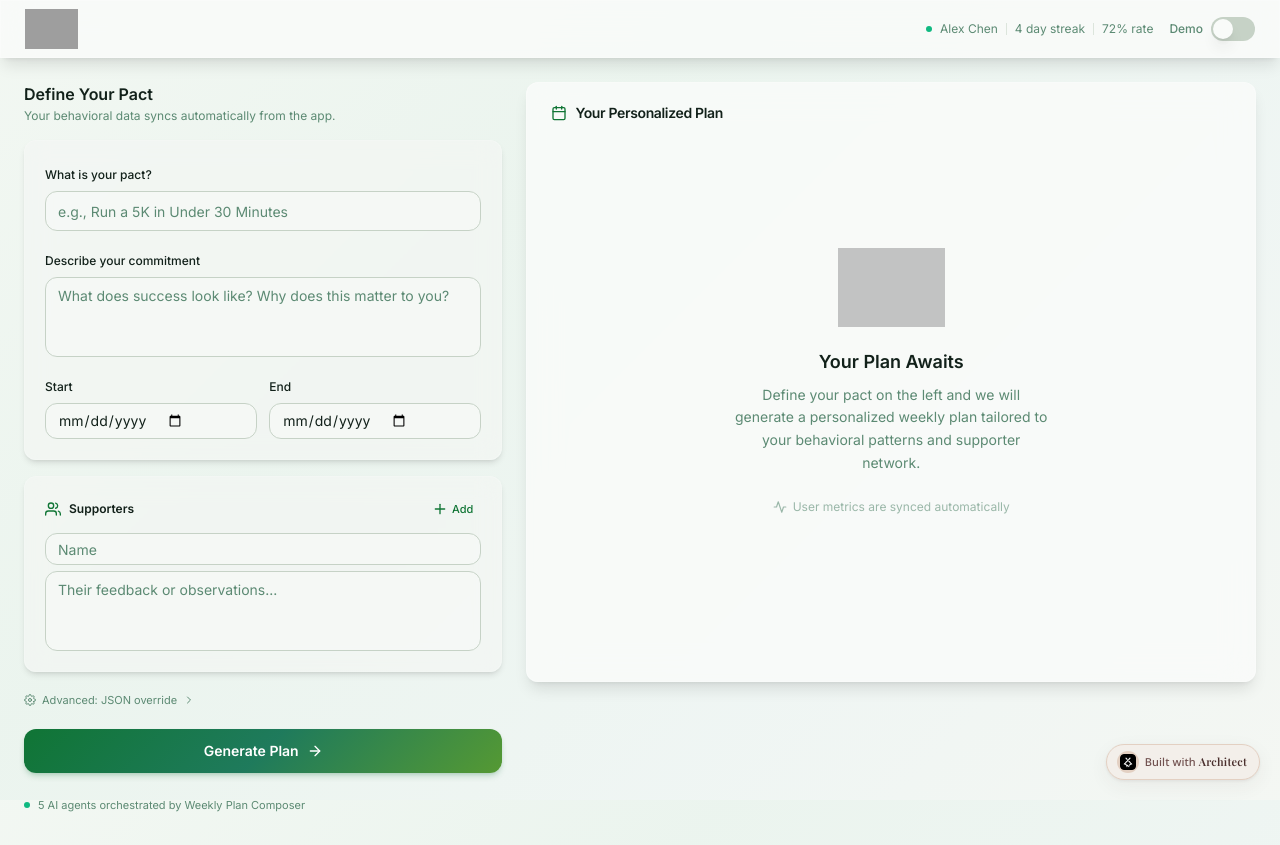
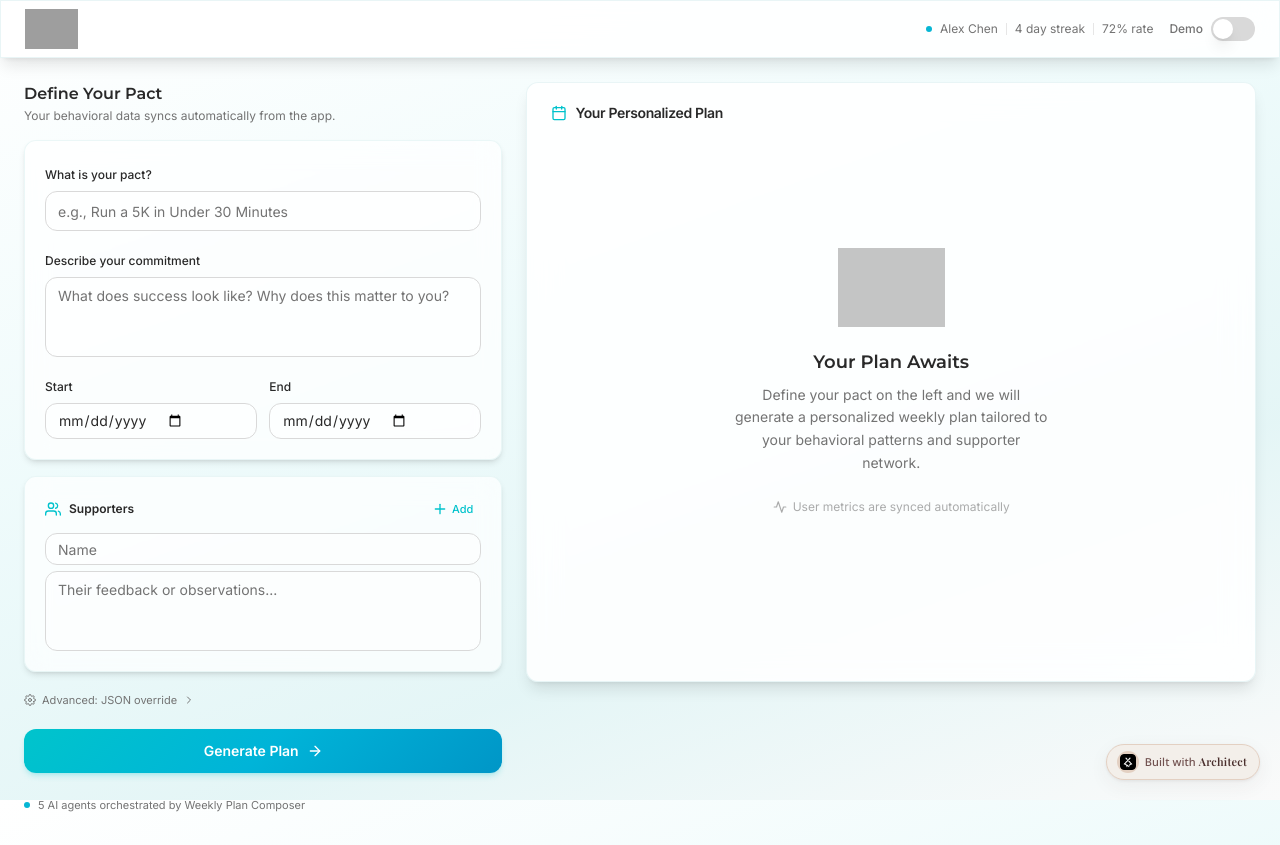
Before and after one commit to Lyzr-Apps/goal-architect-swift-studio-9g4v, a Next.js app: page / in a window 1280 px wide. Built offline with nearby package versions, Linux system fonts and the light colour scheme; grey boxes are pictures that could not be loaded.

Commit message:
feat: updated color system and typography to match GroPact brand theme, converted colors to HSL, and applied changes across components

```diff
--- a/app/globals.css
+++ b/app/globals.css
@@ -4,68 +4,68 @@
 
 @layer base {
   :root {
-    --background: 120 15% 98%;
-    --foreground: 150 30% 10%;
-    --card: 120 15% 96%;
-    --card-foreground: 150 30% 10%;
-    --popover: 120 15% 94%;
-    --popover-foreground: 150 30% 10%;
-    --primary: 142 76% 26%;
-    --primary-foreground: 120 15% 98%;
-    --secondary: 120 15% 92%;
-    --secondary-foreground: 150 30% 15%;
-    --accent: 160 60% 30%;
-    --accent-foreground: 120 15% 98%;
+    --background: 0 0% 100%;
+    --foreground: 0 0% 16%;
+    --card: 0 0% 95%;
+    --card-foreground: 0 0% 16%;
+    --popover: 0 0% 95%;
+    --popover-foreground: 0 0% 16%;
+    --primary: 183 100% 40%;
+    --primary-foreground: 0 0% 100%;
+    --secondary: 182 63% 91%;
+    --secondary-foreground: 0 0% 16%;
+    --accent: 183 100% 40%;
+    --accent-foreground: 0 0% 100%;
     --destructive: 0 84% 60%;
     --destructive-foreground: 0 0% 98%;
-    --muted: 120 12% 90%;
-    --muted-foreground: 150 20% 45%;
-    --border: 120 15% 88%;
-    --input: 120 12% 80%;
-    --ring: 142 76% 26%;
-    --radius: 0.875rem;
-    --sidebar-background: 120 15% 95%;
-    --sidebar-foreground: 150 30% 10%;
-    --sidebar-border: 120 15% 88%;
-    --sidebar-primary: 142 76% 26%;
-    --sidebar-primary-foreground: 120 15% 98%;
-    --sidebar-accent: 120 15% 90%;
-    --sidebar-accent-foreground: 150 30% 10%;
-    --chart-1: 142 76% 26%;
-    --chart-2: 160 60% 30%;
-    --chart-3: 100 50% 40%;
-    --chart-4: 180 55% 35%;
-    --chart-5: 80 60% 45%;
+    --muted: 0 0% 95%;
+    --muted-foreground: 0 0% 45%;
+    --border: 0 0% 90%;
+    --input: 0 0% 85%;
+    --ring: 183 100% 40%;
+    --radius: 0.75rem;
+    --sidebar-background: 0 0% 95%;
+    --sidebar-foreground: 0 0% 16%;
+    --sidebar-border: 0 0% 90%;
+    --sidebar-primary: 183 100% 40%;
+    --sidebar-primary-foreground: 0 0% 100%;
+    --sidebar-accent: 182 63% 91%;
+    --sidebar-accent-foreground: 0 0% 16%;
+    --chart-1: 183 100% 40%;
+    --chart-2: 183 80% 50%;
+    --chart-3: 183 60% 60%;
+    --chart-4: 183 40% 70%;
+    --chart-5: 183 30% 80%;
   }
 
   .dark {
-    --background: 150 20% 6%;
-    --foreground: 120 15% 95%;
-    --card: 150 20% 8%;
-    --card-foreground: 120 15% 95%;
-    --popover: 150 20% 8%;
-    --popover-foreground: 120 15% 95%;
-    --primary: 142 76% 36%;
-    --primary-foreground: 120 15% 98%;
-    --secondary: 150 15% 15%;
-    --secondary-foreground: 120 15% 95%;
-    --muted: 150 12% 18%;
-    --muted-foreground: 120 12% 65%;
-    --accent: 160 60% 30%;
-    --accent-foreground: 120 15% 98%;
+    --background: 0 0% 8%;
+    --foreground: 0 0% 95%;
+    --card: 0 0% 11%;
+    --card-foreground: 0 0% 95%;
+    --popover: 0 0% 11%;
+    --popover-foreground: 0 0% 95%;
+    --primary: 183 100% 40%;
+    --primary-foreground: 0 0% 100%;
+    --secondary: 0 0% 16%;
+    --secondary-foreground: 0 0% 95%;
+    --muted: 0 0% 16%;
+    --muted-foreground: 0 0% 65%;
+    --accent: 183 100% 40%;
+    --accent-foreground: 0 0% 100%;
     --destructive: 0 62.8% 30.6%;
     --destructive-foreground: 0 0% 98%;
-    --border: 150 12% 18%;
-    --input: 150 12% 18%;
-    --ring: 142 76% 36%;
-    --sidebar-background: 150 20% 7%;
-    --sidebar-foreground: 120 15% 95%;
-    --sidebar-primary: 142 76% 36%;
-    --sidebar-primary-foreground: 120 15% 98%;
-    --sidebar-accent: 150 12% 15%;
-    --sidebar-accent-foreground: 120 15% 95%;
-    --sidebar-border: 150 12% 18%;
-    --sidebar-ring: 142 76% 36%;
+    --border: 0 0% 18%;
+    --input: 0 0% 18%;
+    --ring: 183 100% 40%;
+    --sidebar-background: 0 0% 9%;
+    --sidebar-foreground: 0 0% 95%;
+    --sidebar-primary: 183 100% 40%;
+    --sidebar-primary-foreground: 0 0% 100%;
+    --sidebar-accent: 0 0% 15%;
+    --sidebar-accent-foreground: 0 0% 95%;
+    --sidebar-border: 0 0% 18%;
+    --sidebar-ring: 183 100% 40%;
   }
 }
 
@@ -76,26 +76,34 @@
   body {
     @apply bg-background text-foreground;
     min-height: 100vh;
-    background: linear-gradient(135deg, hsl(120 25% 96%) 0%, hsl(140 30% 94%) 35%, hsl(160 25% 95%) 70%, hsl(100 20% 96%) 100%);
+    font-family: var(--font-inter), 'Inter', system-ui, sans-serif;
+    background: linear-gradient(160deg, hsl(0 0% 100%) 0%, hsl(182 63% 96%) 40%, hsl(182 50% 93%) 70%, hsl(0 0% 98%) 100%);
     background-attachment: fixed;
+  }
+  h1, h2, h3, h4, h5, h6 {
+    font-family: var(--font-montserrat), 'Montserrat', system-ui, sans-serif;
   }
 }
 
 @layer utilities {
   .glass-card {
     @apply backdrop-blur-md border shadow-md;
-    background: hsla(120, 15%, 96%, 0.75);
-    border-color: rgba(255, 255, 255, 0.18);
+    background: hsla(0, 0%, 100%, 0.72);
+    border-color: hsla(183, 40%, 85%, 0.35);
   }
 
   .glass-card-strong {
     @apply backdrop-blur-lg border shadow-lg;
-    background: hsla(120, 15%, 98%, 0.85);
-    border-color: rgba(255, 255, 255, 0.25);
+    background: hsla(0, 0%, 100%, 0.88);
+    border-color: hsla(183, 40%, 85%, 0.4);
+  }
+
+  .gropact-gradient {
+    background: linear-gradient(135deg, #00C4CC 0%, #00B4D8 50%, #0096C7 100%);
   }
 
   .forest-gradient {
-    background: linear-gradient(135deg, hsl(142 76% 26%) 0%, hsl(160 60% 30%) 50%, hsl(100 50% 40%) 100%);
+    background: linear-gradient(135deg, #00C4CC 0%, #00B4D8 50%, #0096C7 100%);
   }
 
   .fade-in {
--- a/app/layout.tsx
+++ b/app/layout.tsx
@@ -1,12 +1,13 @@
 import type { Metadata } from 'next'
-import { Inter } from 'next/font/google'
+import { Inter, Montserrat } from 'next/font/google'
 import Script from 'next/script'
 import './globals.css'
 import { IframeLoggerInit } from '@/components/IframeLoggerInit'
 import ErrorBoundary from '@/components/ErrorBoundary'
 import { AgentInterceptorProvider } from '@/components/AgentInterceptorProvider'
 
-const inter = Inter({ subsets: ['latin'] })
+const inter = Inter({ subsets: ['latin'], variable: '--font-inter' })
+const montserrat = Montserrat({ subsets: ['latin'], variable: '--font-montserrat', weight: ['400', '500', '600', '700'] })
 
 export const metadata: Metadata = {
   title: 'GroPact - AI Goal Architect',
@@ -23,7 +24,7 @@ export default function RootLayout({
 }) {
   return (
     <html lang="en" suppressHydrationWarning>
-      <body className={inter.className}>
+      <body className={`${inter.variable} ${montserrat.variable} ${inter.className}`}>
         <IframeLoggerInit />
         <ErrorBoundary>
           <AgentInterceptorProvider>
--- a/app/page.tsx
+++ b/app/page.tsx
@@ -158,22 +158,22 @@ const EMPTY_PACT: PactForm = {
 // ── Helper Functions ────────────────────────────────────────────────
 function getDifficultyColor(difficulty: string): string {
   const d = (difficulty ?? '').toLowerCase()
-  if (d === 'easy') return 'bg-emerald-100 text-emerald-700 border-emerald-200'
+  if (d === 'easy') return 'bg-cyan-100 text-cyan-700 border-cyan-200'
   if (d === 'hard') return 'bg-red-100 text-red-700 border-red-200'
   return 'bg-amber-100 text-amber-700 border-amber-200'
 }
 
 function getDifficultyBorderColor(difficulty: string): string {
   const d = (difficulty ?? '').toLowerCase()
-  if (d === 'easy') return 'border-l-emerald-500'
+  if (d === 'easy') return 'border-l-cyan-500'
   if (d === 'hard') return 'border-l-red-500'
   return 'border-l-amber-500'
 }
 
 function getBehavioralStateLabel(state: string): { label: string; color: string; icon: string } {
   const s = (state ?? '').toLowerCase()
-  if (s === 'new') return { label: 'New User', color: 'bg-blue-100 text-blue-700 border-blue-200', icon: 'new' }
-  if (s === 'consistent') return { label: 'Consistent Performer', color: 'bg-emerald-100 text-emerald-700 border-emerald-200', icon: 'consistent' }
+  if (s === 'new') return { label: 'New User', color: 'bg-cyan-100 text-cyan-700 border-cyan-200', icon: 'new' }
+  if (s === 'consistent') return { label: 'Consistent Performer', color: 'bg-teal-100 text-teal-700 border-teal-200', icon: 'consistent' }
   if (s === 'inconsistent') return { label: 'Inconsistent Pattern', color: 'bg-amber-100 text-amber-700 border-amber-200', icon: 'inconsistent' }
   if (s === 'struggling') return { label: 'Struggling', color: 'bg-red-100 text-red-700 border-red-200', icon: 'struggling' }
   if (s === 'recovery') return { label: 'Recovery Mode', color: 'bg-purple-100 text-purple-700 border-purple-200', icon: 'recovery' }
@@ -297,8 +297,8 @@ function NudgeCard({ nudge }: { nudge: Nudge }) {
 // ── Day Card ────────────────────────────────────────────────────────
 function DayCard({ day, index }: { day: WeeklyPlanDay; index: number }) {
   const dayColors = [
-    'bg-emerald-500', 'bg-teal-500', 'bg-cyan-500',
-    'bg-sky-500', 'bg-blue-500', 'bg-indigo-500', 'bg-violet-500'
+    'bg-cyan-500', 'bg-cyan-600', 'bg-teal-500',
+    'bg-cyan-500', 'bg-teal-600', 'bg-cyan-600', 'bg-teal-500'
   ]
   return (
     <div className="flex gap-3 group">
@@ -335,12 +335,12 @@ function DifficultyBar({ distribution }: { distribution: DifficultyDistribution
   return (
     <div className="flex items-center gap-3">
       <div className="flex rounded-full overflow-hidden h-2 bg-muted flex-1">
-        {easy > 0 && <div className="bg-emerald-500 transition-all duration-500" style={{ width: `${(easy / total) * 100}%` }} />}
+        {easy > 0 && <div className="bg-cyan-500 transition-all duration-500" style={{ width: `${(easy / total) * 100}%` }} />}
         {medium > 0 && <div className="bg-amber-500 transition-all duration-500" style={{ width: `${(medium / total) * 100}%` }} />}
         {hard > 0 && <div className="bg-red-500 transition-all duration-500" style={{ width: `${(hard / total) * 100}%` }} />}
       </div>
       <div className="flex items-center gap-2 text-[10px] text-muted-foreground flex-shrink-0">
-        <span className="flex items-center gap-1"><span className="w-1.5 h-1.5 rounded-full bg-emerald-500" />{easy}%</span>
+        <span className="flex items-center gap-1"><span className="w-1.5 h-1.5 rounded-full bg-cyan-500" />{easy}%</span>
         <span className="flex items-center gap-1"><span className="w-1.5 h-1.5 rounded-full bg-amber-500" />{medium}%</span>
         <span className="flex items-center gap-1"><span className="w-1.5 h-1.5 rounded-full bg-red-500" />{hard}%</span>
       </div>
@@ -439,7 +439,7 @@ function OutputPanel({ data, loading, error, onRetry, rawResponse }: {
         </Badge>
         <div className="flex items-center gap-1.5">
           <Button variant="ghost" size="sm" className="h-7 w-7 p-0 text-muted-foreground" onClick={handleCopyJson}>
-            {copied ? <FiCheck className="w-3.5 h-3.5 text-emerald-600" /> : <FiCopy className="w-3.5 h-3.5" />}
+            {copied ? <FiCheck className="w-3.5 h-3.5 text-cyan-600" /> : <FiCopy className="w-3.5 h-3.5" />}
           </Button>
           <Button variant="ghost" size="sm" className="h-7 w-7 p-0 text-muted-foreground" onClick={handleExport}>
             <FiDownload className="w-3.5 h-3.5" />
@@ -453,7 +453,7 @@ function OutputPanel({ data, loading, error, onRetry, rawResponse }: {
       {/* Identity Affirmation */}
       {data?.identity_affirmation && (
         <div className="relative rounded-xl overflow-hidden">
-          <div className="absolute inset-0 forest-gradient opacity-[0.06]" />
+          <div className="absolute inset-0 gropact-gradient opacity-[0.06]" />
           <div className="relative p-5 border border-primary/15 rounded-xl">
             <div className="flex items-start gap-3">
               <FiStar className="w-4 h-4 text-primary flex-shrink-0 mt-1" />
@@ -697,7 +697,7 @@ export default function Page() {
           <div className="flex items-center gap-4">
             {/* Auto-synced profile indicator */}
             <div className="hidden sm:flex items-center gap-2 text-xs text-muted-foreground">
-              <div className="w-1.5 h-1.5 rounded-full bg-emerald-500" />
+              <div className="w-1.5 h-1.5 rounded-full bg-cyan-500" />
               <span>{AUTO_PROFILE.name}</span>
               <Separator orientation="vertical" className="h-3" />
               <span>{AUTO_PROFILE.current_streak} day streak</span>
@@ -834,7 +834,7 @@ export default function Page() {
             <Button
               onClick={handleGenerate}
               disabled={loading}
-              className="w-full rounded-xl h-11 text-sm font-semibold forest-gradient text-white shadow-md shadow-primary/20 hover:shadow-lg hover:shadow-primary/30 transition-all duration-300"
+              className="w-full rounded-xl h-11 text-sm font-semibold gropact-gradient text-white shadow-md shadow-primary/20 hover:shadow-lg hover:shadow-primary/30 transition-all duration-300"
             >
               {loading ? (
                 <span className="flex items-center gap-2">
@@ -859,7 +859,7 @@ export default function Page() {
             {/* Powered by */}
             <div className="flex items-center justify-between py-2">
               <div className="flex items-center gap-2 text-[11px] text-muted-foreground">
-                <div className={`w-1.5 h-1.5 rounded-full ${activeAgentId ? 'bg-amber-500 animate-pulse' : 'bg-emerald-500'}`} />
+                <div className={`w-1.5 h-1.5 rounded-full ${activeAgentId ? 'bg-amber-500 animate-pulse' : 'bg-cyan-500'}`} />
                 <span>5 AI agents orchestrated by Weekly Plan Composer</span>
               </div>
             </div>
```
